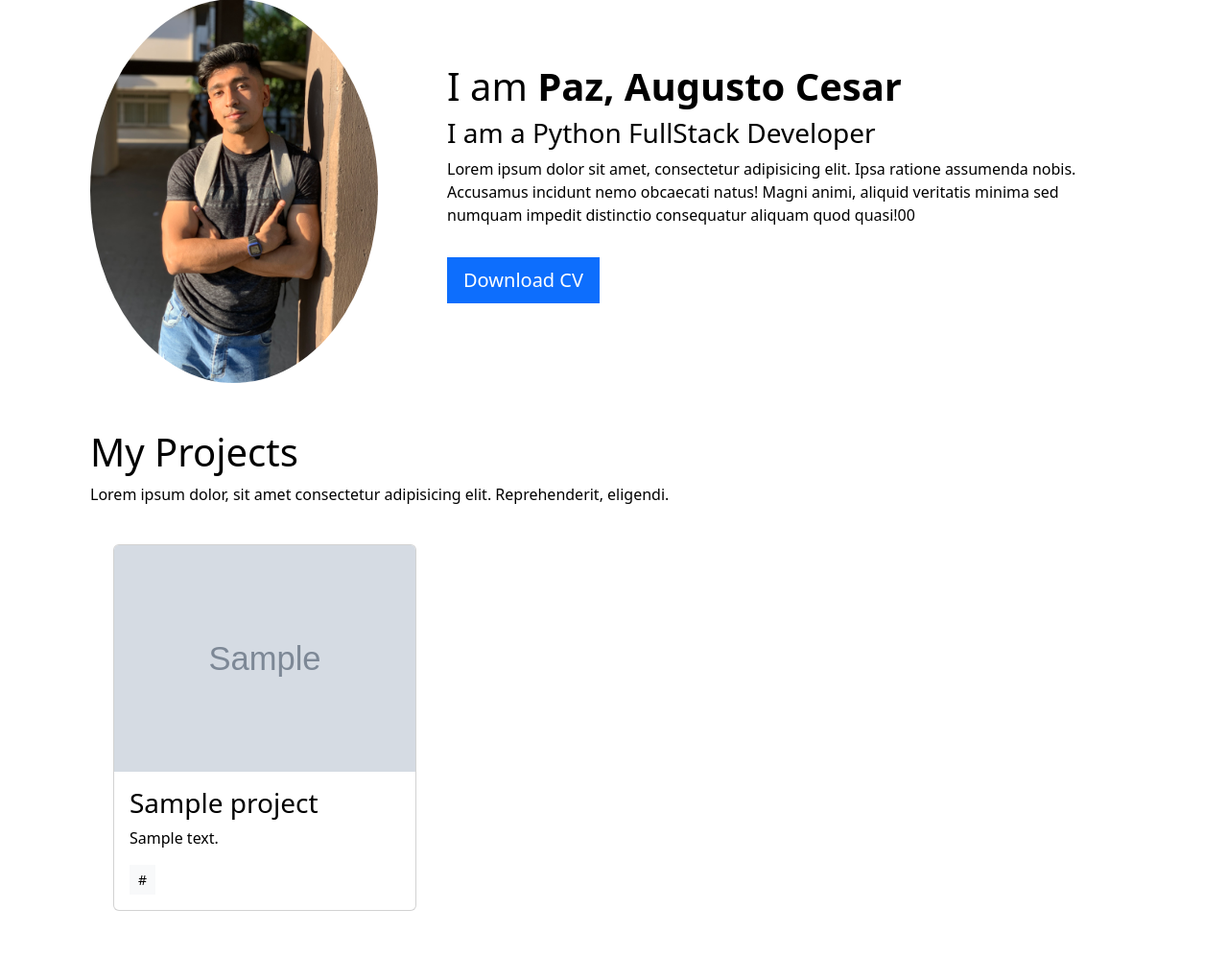
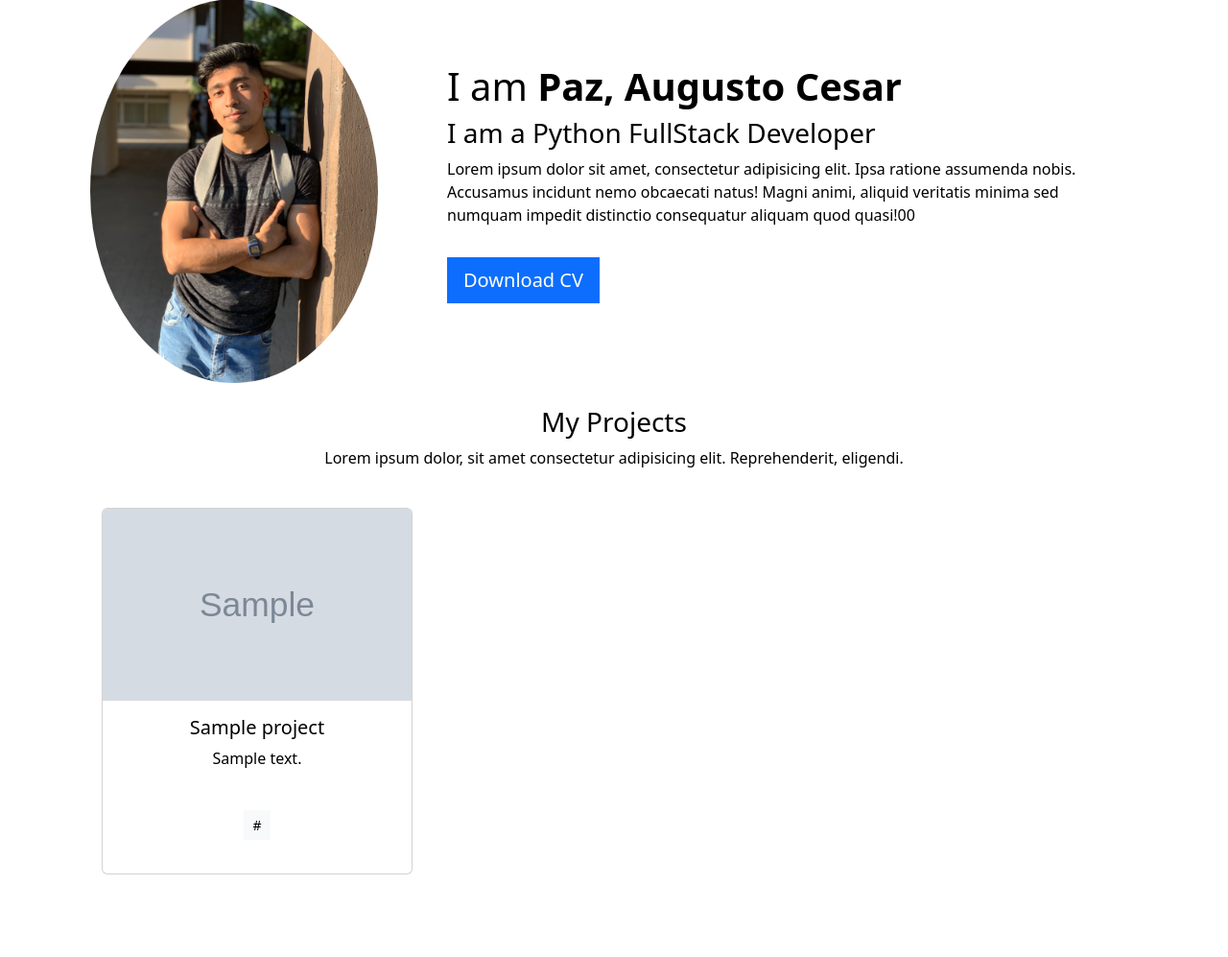
Before and after one commit to AugustP748/MyPortfolio, a Django app: page / in a window 1280 px wide. Shown: the part 84-1081 px from the top of the page at 96% size. After the commit the page ends 995 px from the top, so only its background shows below. Run offline with Django 4.2, Linux system fonts and the light colour scheme; tables that the repository leaves empty hold one stand-in row (values such as "Sample post"); grey boxes marked "Sample" are stand-in pictures.

Commit message:
Correcciones dimenciones cards project y correcciones en modo oscuro

```diff
--- a/MyPortfolio/Portfolio/static/css/style.css
+++ b/MyPortfolio/Portfolio/static/css/style.css
@@ -11,13 +11,14 @@ body.light-mode {
 }
 
 .imagen-proyectos{
+  /* Actualmente sin funcionar*/
     height: auto;
-    width: 300px;
+    width: 200px;
 }
 
 .imagen-profile{
     height: auto;
-    width: 300px;
+    width: 100px;
 }
 
 .card-project:hover{
@@ -34,14 +35,29 @@ body.dark-mode .card-project:hover{
     /* Estilos para las cards en modo claro */
     background-color: white ;
     color: black;
-    border: 3px solid gray; /* Estilo de borde deseado */
+    border: 2px solid gray; /* Estilo de borde deseado */
     border-radius: 5px; /* Opcional: añade esquinas redondeadas al borde */
+
   }
+
+  .card-text{
+    height: 50px;
+    width: auto;
+  }
+
+  .card-body{
+    height: 180px;
+    width: auto;
+  }
+
 
   body.dark-mode .card {
     /* Estilos para las cards en modo oscuro */
     background-color: black;
     color: white ;
+    border: 2px solid gray; /* Estilo de borde deseado */
+    border-radius: 5px; /* Opcional: añade esquinas redondeadas al borde */
+
   }
 
   body.dark-mode a.navbar-brand {
@@ -63,3 +79,8 @@ body.dark-mode .card-project:hover{
     border-bottom: 3px solid white; /* Estilo de borde deseado */
     border-radius: 5px; /* Opcional: añade esquinas redondeadas al borde */
   }
+
+  body.dark-mode .navbar-toggler{
+    background-color: black !important;
+    color: white !important;
+  }
--- a/MyPortfolio/Portfolio/templates/home.html
+++ b/MyPortfolio/Portfolio/templates/home.html
@@ -13,7 +13,7 @@
                 Ipsa ratione assumenda nobis. Accusamus incidunt nemo obcaecati natus!
                  Magni animi, aliquid veritatis minima sed numquam impedit distinctio consequatur
                  aliquam quod quasi!00</p>
-            <a href="{% static 'portfolio/CV_PA.pdf' %}" class="btn btn-primary btn-lg rounded-0 my-3">
+            <a href="{% static 'portfolio/CV_PA.pdf' %}" class="btn btn-primary btn-lg rounded-0 my-3" target="_blank">
                 Download CV
             </a>
         </div>
@@ -21,19 +21,19 @@
 
     <div class="row my-4 text-center">
 
-    </div>
-    <h1>My Projects</h1>
+
+    <h3>My Projects</h3>
     <p>Lorem ipsum dolor, sit amet consectetur adipisicing elit. Reprehenderit, eligendi.</p>
 
     {% if projects %}
         {% for project in projects %}
             <div class="col-md-4 p-4">
                 <div class="card card-project">
-                    <img class="imagen-proyectos img-fluid card-img-top" src="{{project.image.url}}"
-                    alt="{{project.title}}">
+                    <img class="img-fluid card-img-top" src="{{project.image.url}}"
+                    alt="{{project.title}}" style="width: auto; height: 200px;">
                     <div class="card-body">
-                        <h3>{{project.title}}</h3>
-                        <p>{{project.description}}</p>
+                        <h5 class="card-title">{{project.title}}</h5>
+                        <p class="card-text">{{project.description|striptags|truncatechars:70}}</p>
                         {% if project.url %}
                             <a href="{{project.url}}" class="btn btn-light rounded-0 btn-sm"
                             target="_blank">{{project.url}}</a>
@@ -43,10 +43,9 @@
                 </div>
             </div>
 
-
         {% endfor %}
     {% else %}
         <h2>No hay proyectos</h2>
     {% endif %}
-
+</div>
 {% endblock %}
```
